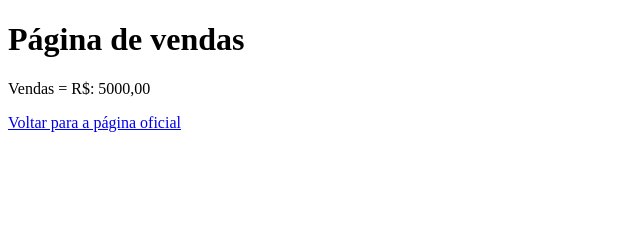
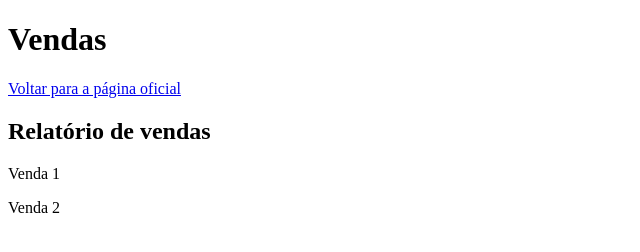
Before and after one commit to DanteMDuarte/aulagithub, a plain HTML site: page vendas.html in a window 1280 px wide. Shown: the whole page, without its empty margins (0-640 px from the left). Drawn offline with Linux system fonts and the light colour scheme.

Commit message:
Update na página vendas

```diff
--- a/vendas.html
+++ b/vendas.html
@@ -7,8 +7,10 @@
     <title>Document</title>
 </head>
 <body>
-    <h1>Página de vendas</h1>
-    <p>Vendas = R$: 5000,00</p>
+    <h1>Vendas</h1>
     <a href="index.html">Voltar para a página oficial</a>
+    <h2>Relatório de vendas</h2>
+    <p>Venda 1</p>
+    <p>Venda 2</p>
 </body>
 </html>
```
